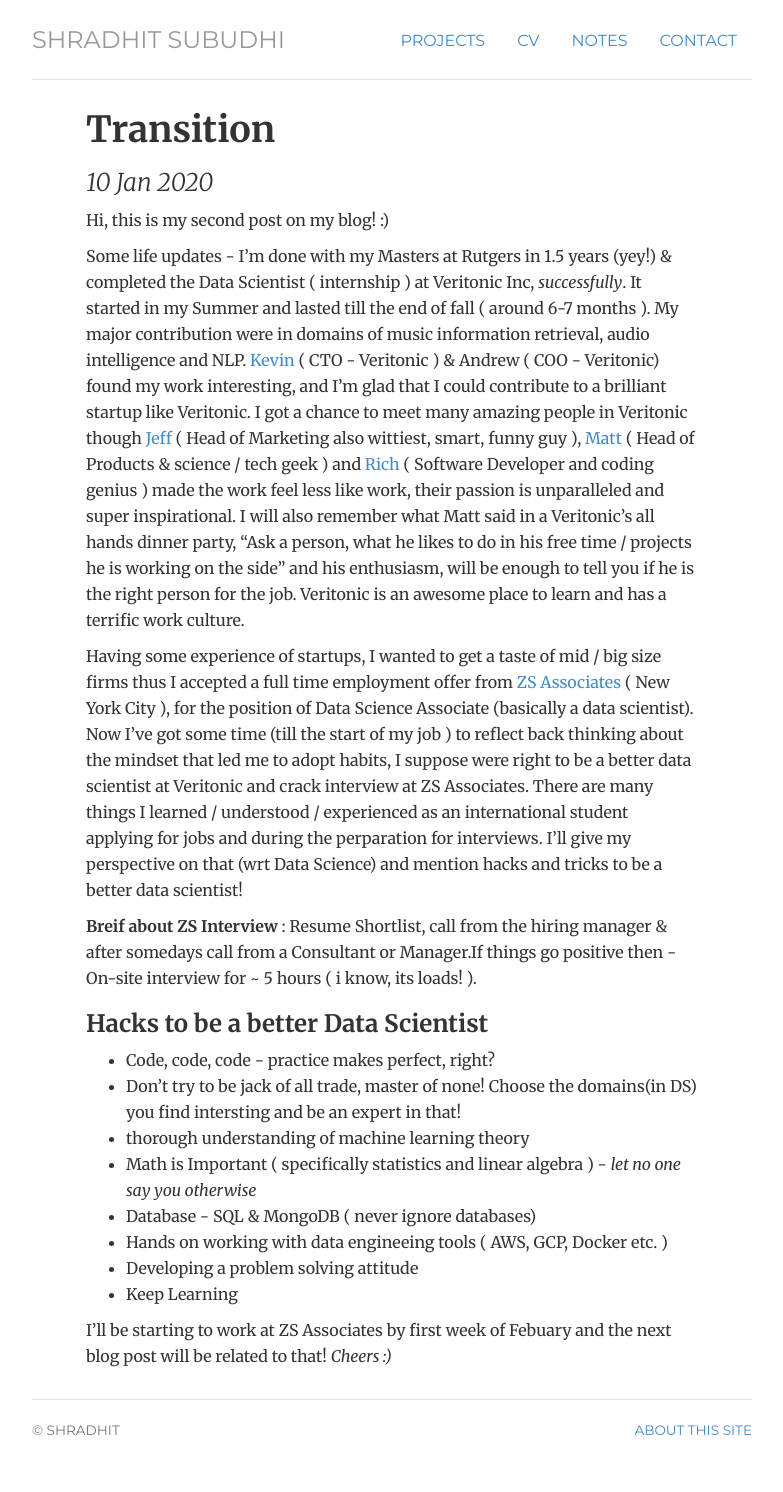
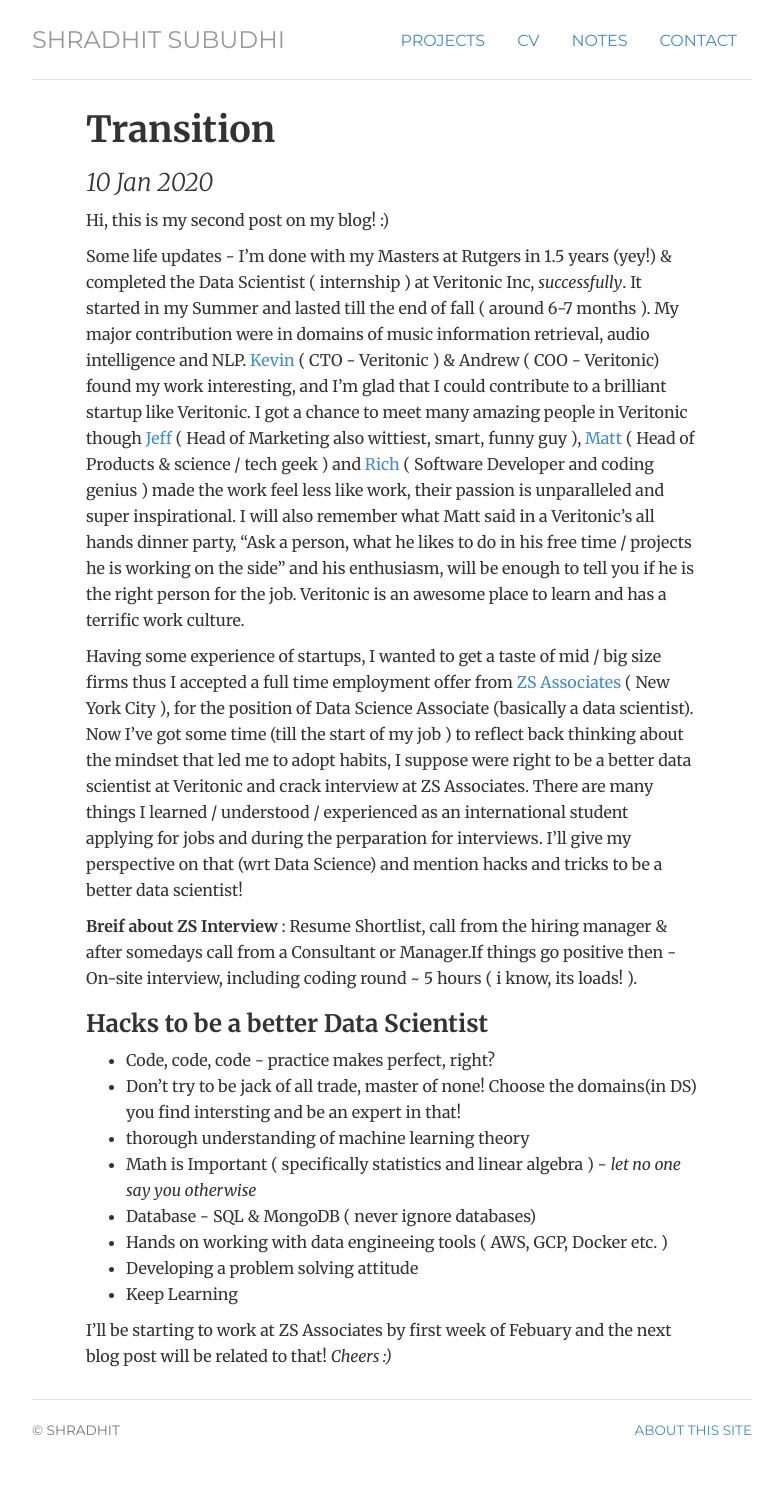
Before and after one commit to shradhit7/shradhit7.github.io, a Jekyll site: the page built from _posts/2020-01-10- Full Time Job.md, in a window 1280 px wide. Shown: the whole page, without its empty margins (248-1031 px from the left). Built offline with Jekyll 4.4.1, drawn with Linux system fonts in a browser that asks for light colours.

Commit message:
Update 2020-01-10- Full Time Job.md

```diff
--- a/_posts/2020-01-10- Full Time Job.md
+++ b/_posts/2020-01-10- Full Time Job.md
@@ -10,7 +10,7 @@ Some life updates - I’m done with my Masters at Rutgers in 1.5 years (yey!) &
 Having some experience of startups, I wanted to get a taste of mid / big size firms thus I accepted a full time employment offer from [ZS Associates](https://www.zs.com/) ( New York City ), for the position of Data Science Associate (basically a data scientist). Now I’ve got some time (till the start of my job ) to reflect back thinking about the mindset that led me to adopt habits, I suppose were right to be a better data scientist at Veritonic and crack interview at ZS Associates. There are many things I learned / understood / experienced as an international student applying for jobs and during the perparation for interviews. I’ll give my perspective on that (wrt Data Science) and mention hacks and tricks to be a better data scientist!
 
 
-**Breif about ZS Interview** : Resume Shortlist, call from the hiring manager & after somedays call from a Consultant or Manager.If things go positive then - On-site interview for ~ 5 hours ( i know, its loads! ).
+**Breif about ZS Interview** : Resume Shortlist, call from the hiring manager & after somedays call from a Consultant or Manager.If things go positive then - On-site interview, including coding round ~ 5 hours ( i know, its loads! ).
 
 
 ### Hacks to be a better Data Scientist
```
